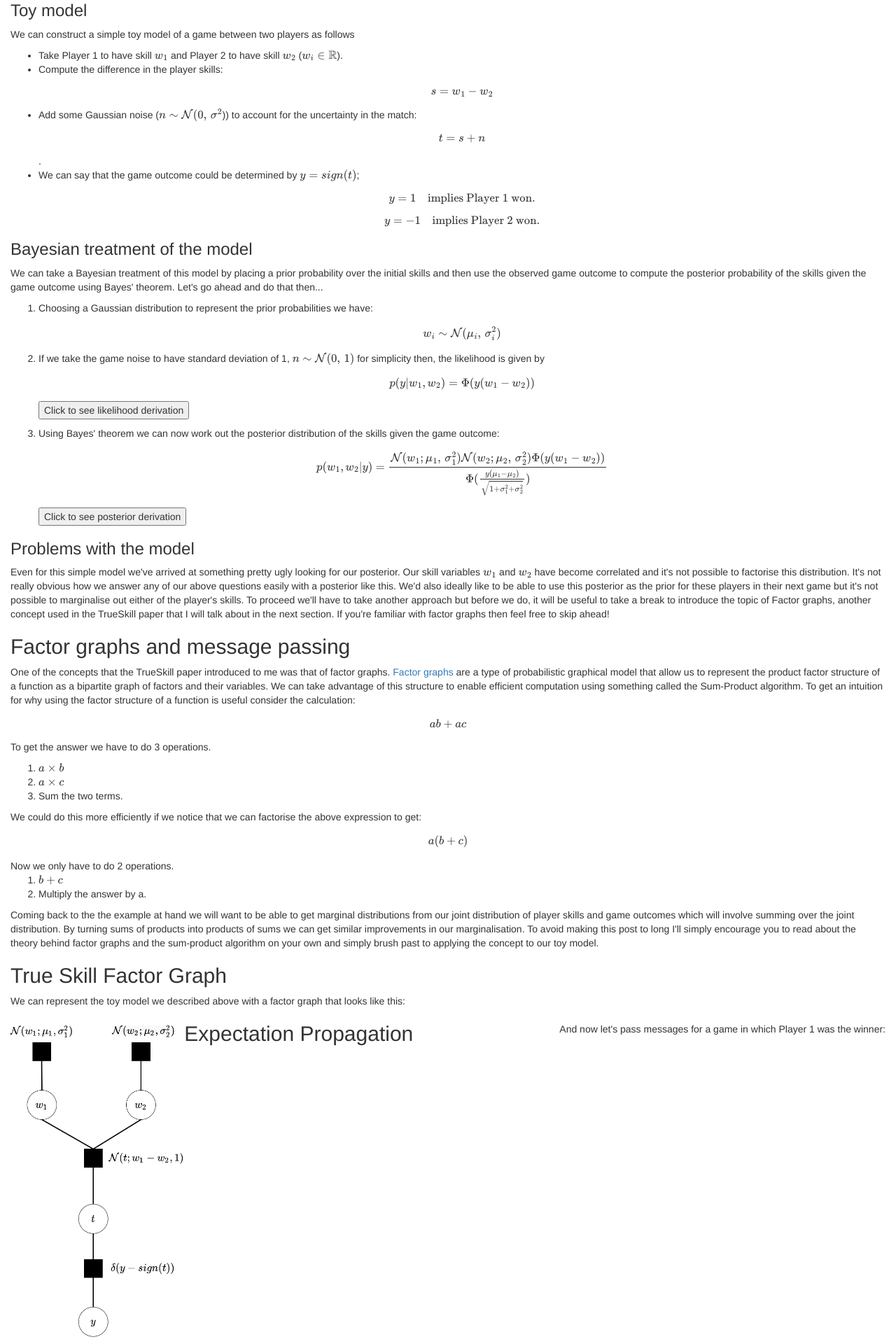
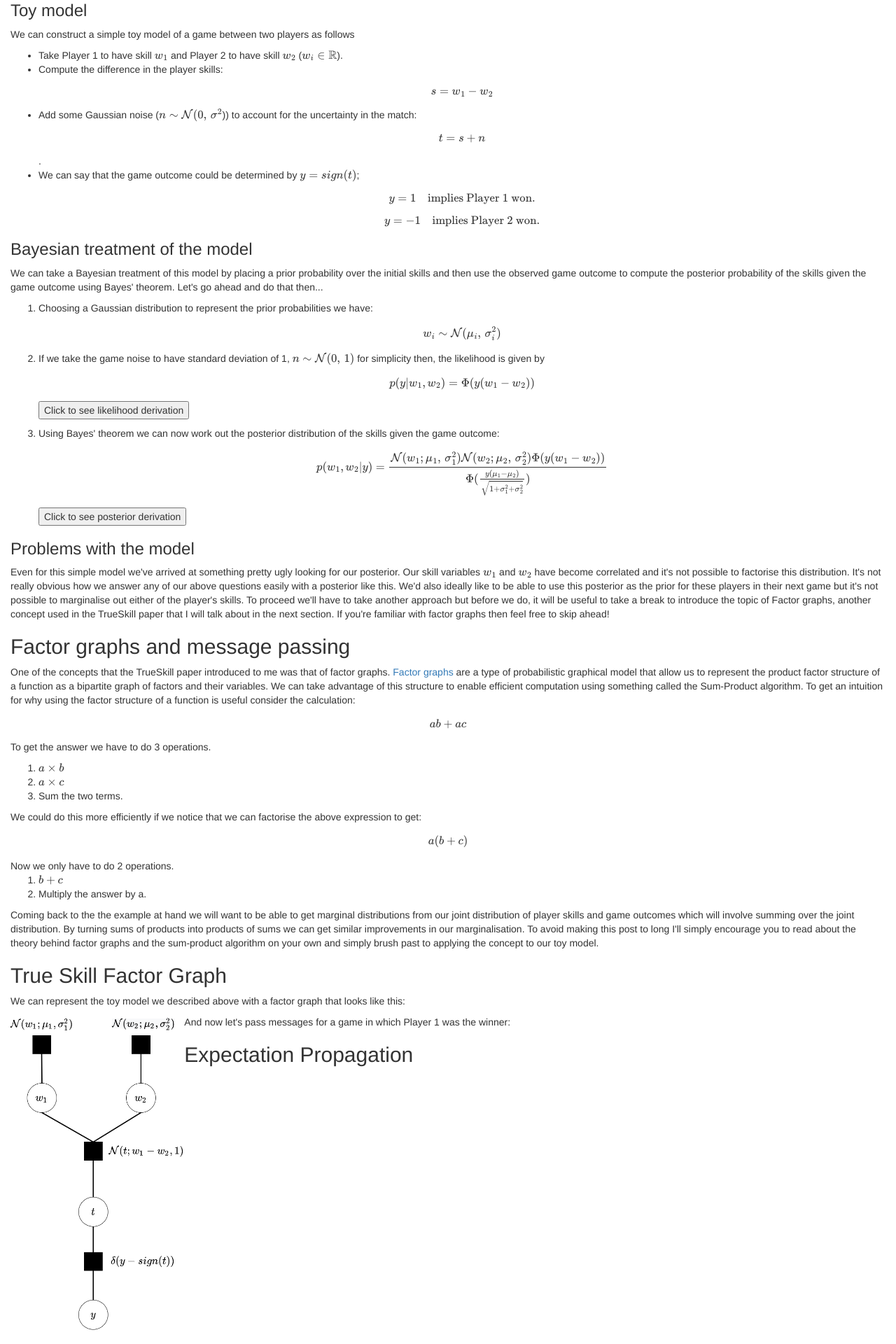
Before and after one commit to Nush395/Nush395.github.io, a Jekyll site: the page built from _posts/2020-06-06-true-skill.html, in a window 1280 px wide. Shown: the part 695-2615 px from the top of the page at 70% size. Built offline with Jekyll 4.4.1, drawn with Linux system fonts in a browser that asks for light colours; formulas are drawn with MathJax 3.

```diff
--- a/_posts/2020-06-06-true-skill.html
+++ b/_posts/2020-06-06-true-skill.html
@@ -187,9 +187,10 @@
     <div><p style="float: left;">
         <img src="{{site.baseurl}}/assets/img/factor_graph_two_player.png" height="450"/>
     </p>
-    <p style="float:right;">
+    <p>
         And now let's pass messages for a game in which Player 1 was the winner:
     </p>
+    </div>
 
 
 </p>
```
